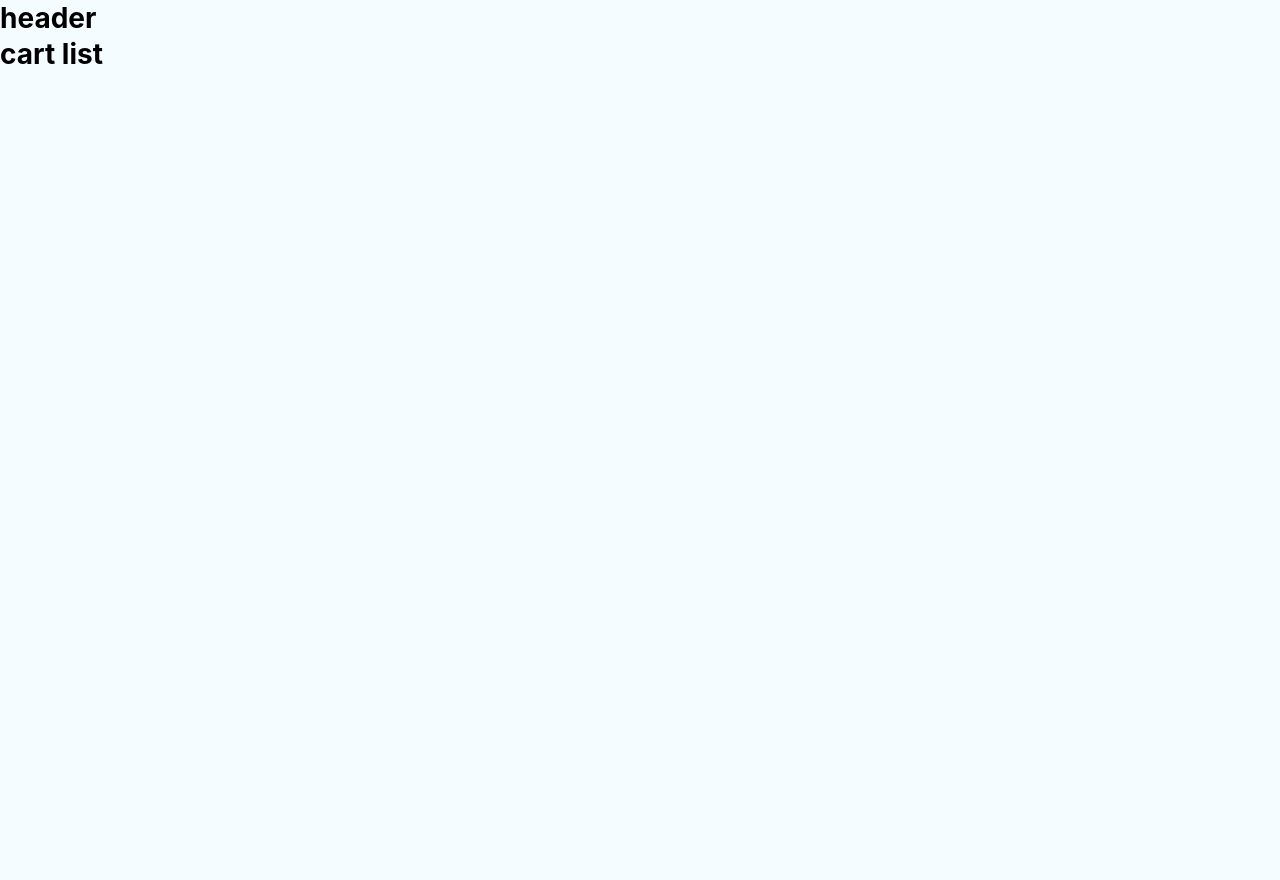
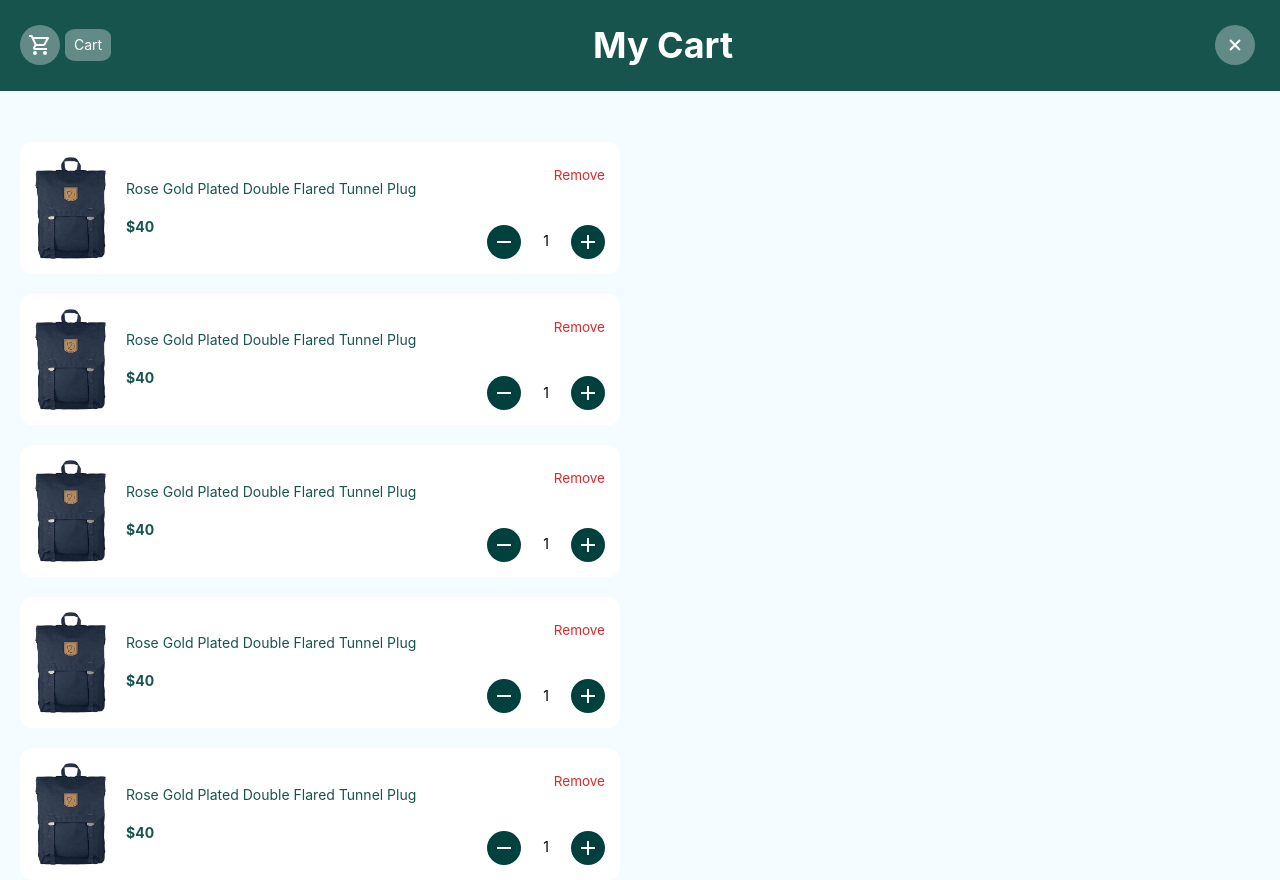
Before and after one commit to CodingMage/online-store-cart-system, a React (Create React App) app: page /cart in a window 1280 px wide. Before the commit the page ends 800 px from the top, so only its background shows below. Built offline with nearby package versions, Linux system fonts and the light colour scheme; a web font is replaced by a local one.

Commit message:
some changes

```diff
--- a/src/pages/Cart/CartItemList.js
+++ b/src/pages/Cart/CartItemList.js
@@ -1,9 +1,32 @@
 import React from "react";
+import { Add, Remove } from "@material-ui/icons";
+
+import Bag from "../../svg/bag.jpg";
 
 const CartItemList = () => {
   return (
-    <div>
-      <h1>cart list</h1>
+    <div className="itemlist">
+      <div className="itemlist__img">
+        <img src={Bag} alt="bag" />
+      </div>
+      <div className="itemlist__info">
+        <div className="itemlist__info-name">
+          Rose Gold Plated Double Flared Tunnel Plug
+        </div>
+        <div className="itemlist__info-price">$40</div>
+      </div>
+      <div className="itemlist__action">
+        <div className="itemlist__action-remove">Remove</div>
+        <div className="itemlist__action-change">
+          <div className="change-icon">
+            <Remove />
+          </div>
+          1
+          <div className="change-icon">
+            <Add />
+          </div>
+        </div>
+      </div>
     </div>
   );
 };
--- a/src/pages/Cart/CartProduct.js
+++ b/src/pages/Cart/CartProduct.js
@@ -3,8 +3,14 @@ import CartItemList from "./CartItemList";
 
 const CartProduct = () => {
   return (
-    <div>
-      <CartItemList />
+    <div className="cartproduct">
+      <div className="cartproduct__list">
+        <CartItemList />
+        <CartItemList />
+        <CartItemList />
+        <CartItemList />
+        <CartItemList />
+      </div>
     </div>
   );
 };
--- a/src/pages/Cart/index.js
+++ b/src/pages/Cart/index.js
@@ -1,10 +1,27 @@
 import React from "react";
 import CartProduct from "./CartProduct";
+import ShoppingCartOutlinedIcon from "@material-ui/icons/ShoppingCartOutlined";
+import { Add } from "@material-ui/icons";
 
 const Cart = () => {
   return (
-    <div>
-      <h1>header</h1>
+    <div className="maincart">
+      <div className="cartheader">
+        <div className="cartheader__content">
+          <div className="cartlength flex">
+            <div className="cartlength__icon">
+              <ShoppingCartOutlinedIcon />
+            </div>
+            <div className="cartlength__text">Cart</div>
+          </div>
+
+          <div className="carttitle">My Cart</div>
+
+          <div className="cartexit">
+            <Add />
+          </div>
+        </div>
+      </div>
       <CartProduct />
     </div>
   );
--- /dev/null
+++ b/src/styles/Cart/_cartitemlist.scss
@@ -0,0 +1,70 @@
+.itemlist {
+  background-color: white;
+  padding: 15px;
+  max-width: 600px;
+  display: flex;
+  justify-content: space-between;
+  border-radius: 12px;
+  &__action {
+    display: flex;
+    flex-direction: column;
+    justify-content: space-between;
+  }
+  &__action-change {
+    display: flex;
+    justify-content: space-between;
+    width: 100%;
+    align-items: center;
+    gap: 4px;
+
+    @include breakpoint-up(small) {
+      gap: 22px;
+    }
+    .change-icon {
+      padding: 5px;
+      background-color: #00403d;
+      display: flex;
+      border-radius: 50%;
+      cursor: pointer;
+
+      svg {
+        fill: white;
+      }
+    }
+  }
+  &__action-remove {
+    padding-top: 10px;
+    color: #dd2929;
+    font-size: 13.5px;
+    text-align: right;
+  }
+  &__img {
+    width: 71px;
+    // height: 37px;
+    // position: absolute;
+    display: flex;
+    justify-content: center;
+    align-items: center;
+
+    img {
+      width: 100%;
+      height: auto;
+    }
+  }
+  &__info {
+    flex: 1;
+    display: flex;
+    flex-direction: column;
+    justify-content: center;
+    padding-left: 20px;
+  }
+  &__info-name {
+    padding-bottom: 10px;
+    color: #17544e;
+  }
+  &__info-price {
+    padding-top: 10px;
+    color: #17544e;
+    font-weight: bold;
+  }
+}
--- /dev/null
+++ b/src/styles/Cart/_cartproduct.scss
@@ -0,0 +1,17 @@
+.cartproduct {
+  padding-top: 4%;
+
+  padding-left: 10px;
+  padding-right: 10px;
+
+  @include breakpoint-up(small) {
+    padding-left: 20px;
+    padding-right: 20px;
+  }
+
+  &__list {
+    display: grid;
+    grid-template-columns: 1fr;
+    gap: 20px;
+  }
+}
--- /dev/null
+++ b/src/styles/Cart/_maincart.scss
@@ -0,0 +1,29 @@
+.cartheader {
+  @extend .storeheader;
+
+  &__content {
+    @extend .storeheader-content;
+    justify-content: space-between;
+
+    .cartlength {
+      @extend .content-cart;
+      margin-right: 0px;
+      &__icon {
+        @extend .content-cart_icon;
+      }
+      &__text {
+        @extend.content-cart_text;
+      }
+    }
+
+    .carttitle {
+      font-size: 36px;
+      color: white;
+      font-weight: 700;
+    }
+    .cartexit {
+      @extend .content-cart_icon;
+      transform: rotate(45deg);
+    }
+  }
+}
--- a/src/styles/Store/_mainstore.scss
+++ b/src/styles/Store/_mainstore.scss
@@ -10,9 +10,12 @@
     height: 91.8vh;
 
     @include breakpoint-up(small) {
-      height: 88.65vh;
       display: grid;
       grid-template-columns: 20vw 80vw;
     }
+
+    @include breakpoint-up(large) {
+      height: 88.65vh;
+    }
   }
 }
--- a/src/styles/style.css
+++ b/src/styles/style.css
@@ -116,7 +116,6 @@ ul {
 
 @media (min-width: 640px) {
   .mainstore .storegrid {
-    height: 88.65vh;
     display: -ms-grid;
     display: grid;
     -ms-grid-columns: 20vw 80vw;
@@ -124,16 +123,20 @@ ul {
   }
 }
 
-.storeheader {
-  padding: 10px;
+@media (min-width: 1025px) {
+  .mainstore .storegrid {
+    height: 88.65vh;
+  }
+}
+
+.storeheader, .cartheader {
   height: 8.2vh;
   display: -ms-grid;
   display: grid;
 }
 
 @media (max-width: 40em) {
-  .storeheader {
-    padding: 5px;
+  .storeheader, .cartheader {
     position: -webkit-sticky;
     position: sticky;
     top: 0;
@@ -142,42 +145,41 @@ ul {
   }
 }
 
-@media (min-width: 640px) {
-  .storeheader {
+@media (min-width: 1025px) {
+  .storeheader, .cartheader {
     height: 11.35vh;
   }
 }
 
-.storeheader-content {
+.storeheader-content, .cartheader__content {
   display: -webkit-box;
   display: -ms-flexbox;
   display: flex;
   padding: 5px 20px;
   background-color: #17544e;
-  border-radius: 999999px;
   -webkit-box-align: center;
       -ms-flex-align: center;
           align-items: center;
 }
 
 @media (max-width: 40em) {
-  .storeheader-content {
+  .storeheader-content, .cartheader__content {
     -webkit-box-pack: justify;
         -ms-flex-pack: justify;
             justify-content: space-between;
   }
 }
 
-.storeheader-content .ham {
+.storeheader-content .ham, .cartheader__content .ham {
   fill: white;
 }
 
-.storeheader-content .content-search {
+.storeheader-content .content-search, .cartheader__content .content-search {
   display: none;
 }
 
 @media (min-width: 640px) {
-  .storeheader-content .content-search {
+  .storeheader-content .content-search, .cartheader__content .content-search {
     display: -webkit-box;
     display: -ms-flexbox;
     display: flex;
@@ -188,7 +190,7 @@ ul {
         -ms-flex-pack: center;
             justify-content: center;
   }
-  .storeheader-content .content-search .con {
+  .storeheader-content .content-search .con, .cartheader__content .content-search .con {
     padding: 5px;
     border-radius: 99999px;
     background-color: white;
@@ -203,11 +205,11 @@ ul {
         -ms-flex-align: center;
             align-items: center;
   }
-  .storeheader-content .content-search .con input {
+  .storeheader-content .content-search .con input, .cartheader__content .content-search .con input {
     padding: 0 10px;
     width: 50%;
   }
-  .storeheader-content .content-search .con button {
+  .storeheader-content .content-search .con button, .cartheader__content .content-search .con button {
     -webkit-appearance: none;
        -moz-appearance: none;
             appearance: none;
@@ -218,7 +220,7 @@ ul {
   }
 }
 
-.storeheader-content .content-cart {
+.storeheader-content .content-cart, .cartheader__content .content-cart, .cartheader__content .cartlength {
   -webkit-box-pack: justify;
       -ms-flex-pack: justify;
           justify-content: space-between;
@@ -228,7 +230,7 @@ ul {
   margin-right: 30px;
 }
 
-.storeheader-content .content-cart_icon {
+.storeheader-content .content-cart_icon, .cartheader__content .content-cart_icon, .cartheader__content .cartlength__icon, .cartheader__content .cartexit {
   background-color: #ffffff52;
   border-radius: 50%;
   padding: 8px;
@@ -238,18 +240,18 @@ ul {
   margin-right: 5px;
 }
 
-.storeheader-content .content-cart_icon svg {
+.storeheader-content .content-cart_icon svg, .cartheader__content .content-cart_icon svg, .cartheader__content .cartlength__icon svg, .cartheader__content .cartexit svg {
   fill: white;
 }
 
-.storeheader-content .content-cart_text {
+.storeheader-content .content-cart_text, .cartheader__content .content-cart_text, .cartheader__content .cartlength__text {
   background-color: #ffffff52;
   border-radius: 24%;
   padding: 7px 9px;
   color: white;
 }
 
-.storeheader-content .ava {
+.storeheader-content .ava, .cartheader__content .ava {
   width: 30px;
   height: 30px;
   fill: white;
@@ -541,4 +543,159 @@ ul {
 .productlist-footer .footer-add svg {
   fill: white;
 }
+
+.cartheader__content {
+  -webkit-box-pack: justify;
+      -ms-flex-pack: justify;
+          justify-content: space-between;
+}
+
+.cartheader__content .cartlength {
+  margin-right: 0px;
+}
+
+.cartheader__content .carttitle {
+  font-size: 36px;
+  color: white;
+  font-weight: 700;
+}
+
+.cartheader__content .cartexit {
+  -webkit-transform: rotate(45deg);
+          transform: rotate(45deg);
+}
+
+.itemlist {
+  background-color: white;
+  padding: 15px;
+  max-width: 600px;
+  display: -webkit-box;
+  display: -ms-flexbox;
+  display: flex;
+  -webkit-box-pack: justify;
+      -ms-flex-pack: justify;
+          justify-content: space-between;
+  border-radius: 12px;
+}
+
+.itemlist__action {
+  display: -webkit-box;
+  display: -ms-flexbox;
+  display: flex;
+  -webkit-box-orient: vertical;
+  -webkit-box-direction: normal;
+      -ms-flex-direction: column;
+          flex-direction: column;
+  -webkit-box-pack: justify;
+      -ms-flex-pack: justify;
+          justify-content: space-between;
+}
+
+.itemlist__action-change {
+  display: -webkit-box;
+  display: -ms-flexbox;
+  display: flex;
+  -webkit-box-pack: justify;
+      -ms-flex-pack: justify;
+          justify-content: space-between;
+  width: 100%;
+  -webkit-box-align: center;
+      -ms-flex-align: center;
+          align-items: center;
+  gap: 4px;
+}
+
+@media (min-width: 640px) {
+  .itemlist__action-change {
+    gap: 22px;
+  }
+}
+
+.itemlist__action-change .change-icon {
+  padding: 5px;
+  background-color: #00403d;
+  display: -webkit-box;
+  display: -ms-flexbox;
+  display: flex;
+  border-radius: 50%;
+  cursor: pointer;
+}
+
+.itemlist__action-change .change-icon svg {
+  fill: white;
+}
+
+.itemlist__action-remove {
+  padding-top: 10px;
+  color: #dd2929;
+  font-size: 13.5px;
+  text-align: right;
+}
+
+.itemlist__img {
+  width: 71px;
+  display: -webkit-box;
+  display: -ms-flexbox;
+  display: flex;
+  -webkit-box-pack: center;
+      -ms-flex-pack: center;
+          justify-content: center;
+  -webkit-box-align: center;
+      -ms-flex-align: center;
+          align-items: center;
+}
+
+.itemlist__img img {
+  width: 100%;
+  height: auto;
+}
+
+.itemlist__info {
+  -webkit-box-flex: 1;
+      -ms-flex: 1;
+          flex: 1;
+  display: -webkit-box;
+  display: -ms-flexbox;
+  display: flex;
+  -webkit-box-orient: vertical;
+  -webkit-box-direction: normal;
+      -ms-flex-direction: column;
+          flex-direction: column;
+  -webkit-box-pack: center;
+      -ms-flex-pack: center;
+          justify-content: center;
+  padding-left: 20px;
+}
+
+.itemlist__info-name {
+  padding-bottom: 10px;
+  color: #17544e;
+}
+
+.itemlist__info-price {
+  padding-top: 10px;
+  color: #17544e;
+  font-weight: bold;
+}
+
+.cartproduct {
+  padding-top: 4%;
+  padding-left: 10px;
+  padding-right: 10px;
+}
+
+@media (min-width: 640px) {
+  .cartproduct {
+    padding-left: 20px;
+    padding-right: 20px;
+  }
+}
+
+.cartproduct__list {
+  display: -ms-grid;
+  display: grid;
+  -ms-grid-columns: 1fr;
+      grid-template-columns: 1fr;
+  gap: 20px;
+}
 /*# sourceMappingURL=style.css.map */
--- a/src/styles/style.scss
+++ b/src/styles/style.scss
@@ -7,3 +7,8 @@
 @import "./Store/storeheader";
 @import "./Store/storenav";
 @import "./Store/storeproduct";
+
+//CART
+@import "./Cart/maincart";
+@import "./Cart/cartitemlist";
+@import "./Cart/cartproduct";
```
Also changed, not shown: src/styles/Store/_storeheader.scss (+4 -4 lines), 2 other files (tests, documents, lock files or other folders).
